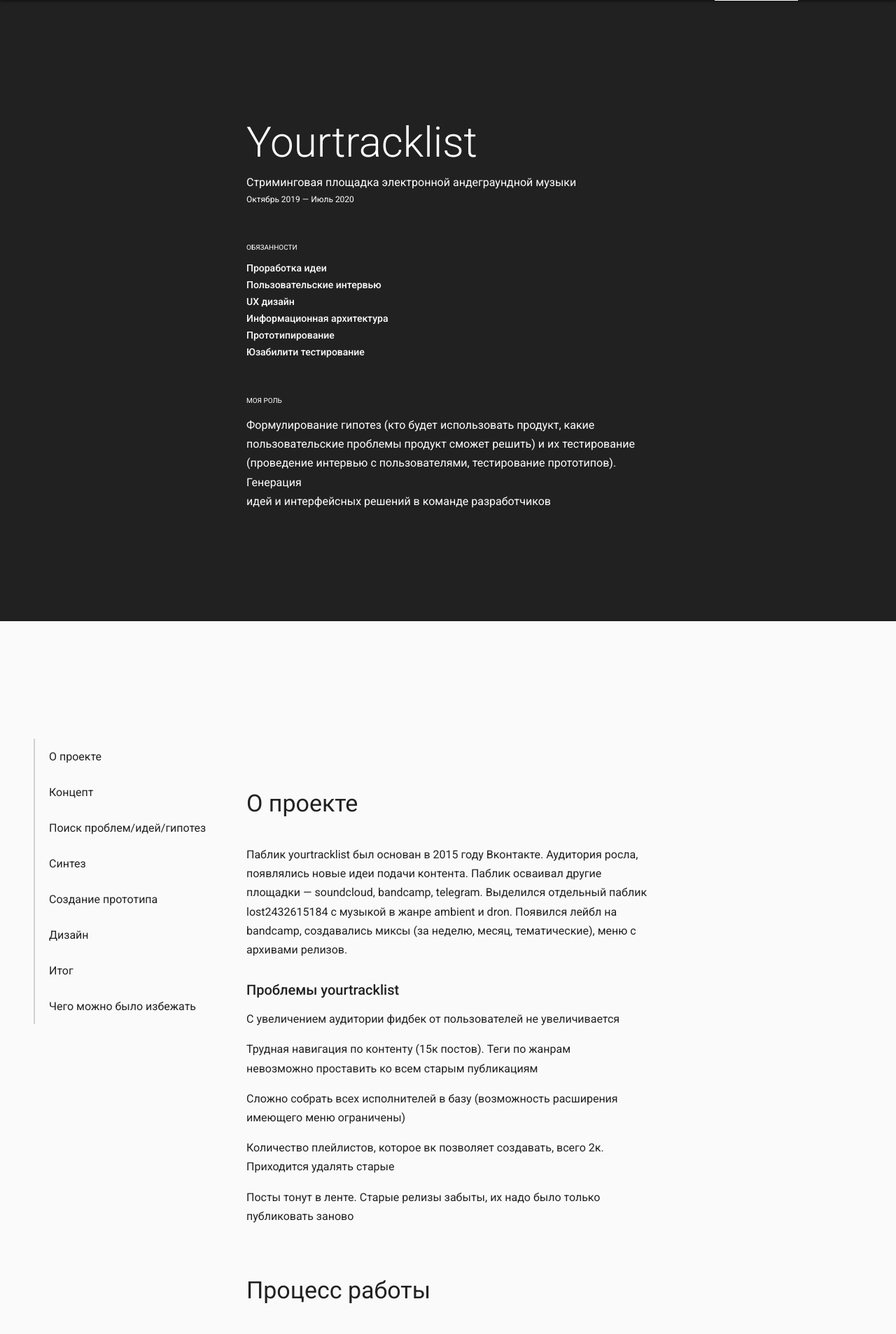
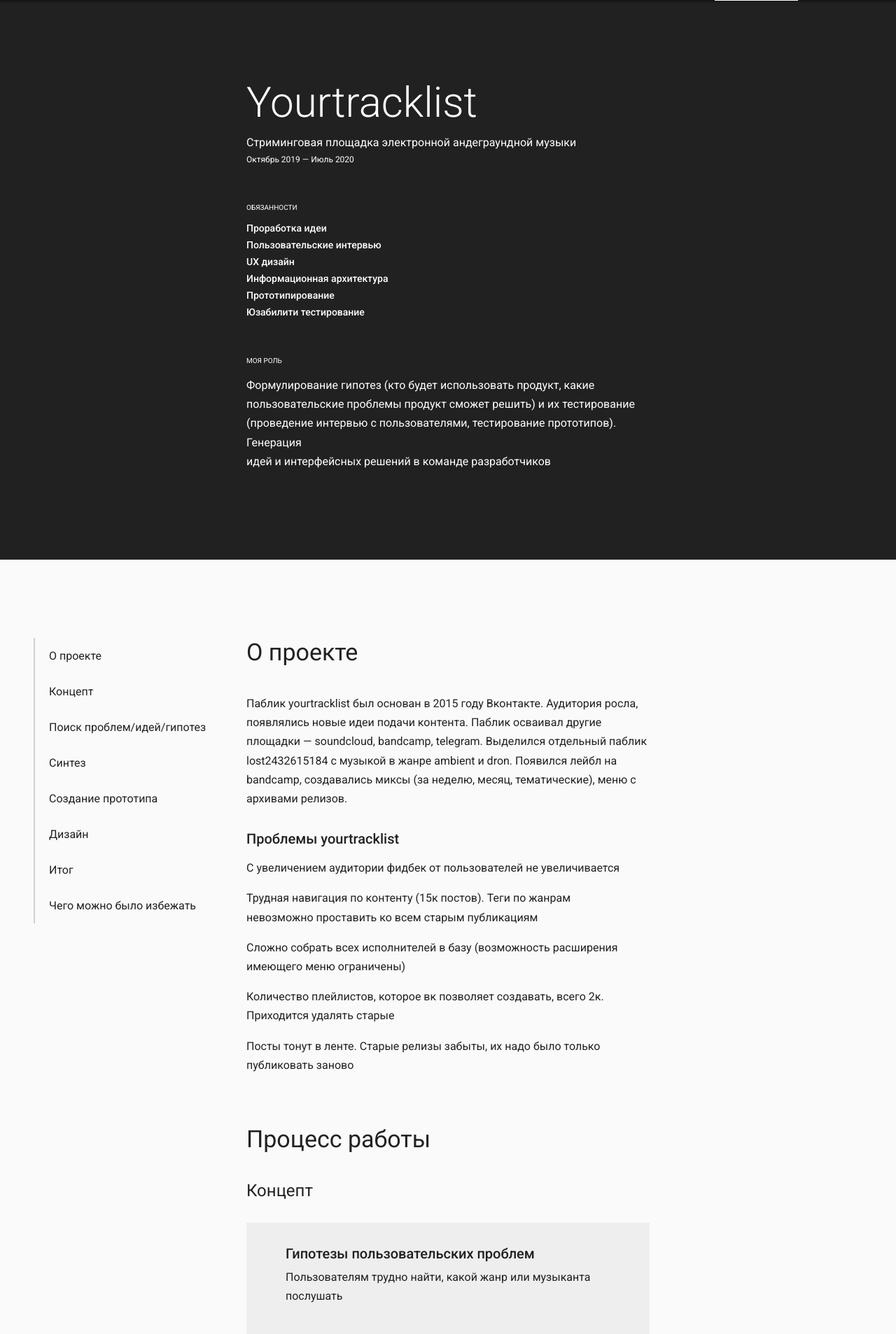
Before and after one commit to Glebkiselev11/dver-portfolio, a Vue app: page /portfolio in a window 1280 px wide. Shown: the top 1907 px of the page at 70% size. Built offline with nearby package versions, Linux system fonts and the light colour scheme.

Commit message:
sticked side bar

```diff
--- a/src/App.vue
+++ b/src/App.vue
@@ -61,7 +61,6 @@
 
 .container {
 	display: grid;
-	padding-top: 10.5rem;
 	padding-left: 3rem;
 	padding-right: 3rem;
 	grid-template-columns: [left-col] 3fr [center-col] 6fr [right-col] 3fr;
--- a/src/components/Yourtracklist/AboutProject.vue
+++ b/src/components/Yourtracklist/AboutProject.vue
@@ -47,9 +47,6 @@
 
 <style scoped>
 
-.about-project {
-	margin-top: 4.5rem;
-}
 
 .title {
 	margin-bottom: 2.5rem;
--- a/src/components/Yourtracklist/PrevSection.vue
+++ b/src/components/Yourtracklist/PrevSection.vue
@@ -42,11 +42,12 @@
 
 .container {
 	background-color: var(--primary-main);
-	height: 90vh;
+	height: 100vh;
 }
 
 .prev-section {
 	grid-column: center-col;
+	align-self: center;
 }
 
 .title {
--- a/src/views/Yourtracklist.vue
+++ b/src/views/Yourtracklist.vue
@@ -4,10 +4,7 @@
 		<!-- Prev-content -->
 		<prev-section />
 
-
-
-		<div class="container">
-
+		<div class="container main-container">
 
 			<!-- Portfolio Left Navigation Bar -->
 			<ul class="portfolio-nav">
@@ -70,12 +67,20 @@
 
 <style scoped>
 
+.main-container {
+	padding-top: 7rem;
+}
+
 /* Left nav bar */
 .portfolio-nav {
 	grid-column: left-col;
+	position: sticky;
+	top: 5rem;
 	width: 100%;
+	max-height: 20rem;
 	display: flex;
 	flex-direction: column;
+
 }
 .anchor-item {
 	border-left: 0.125rem solid rgba(0, 0, 0, 0.164);
```
